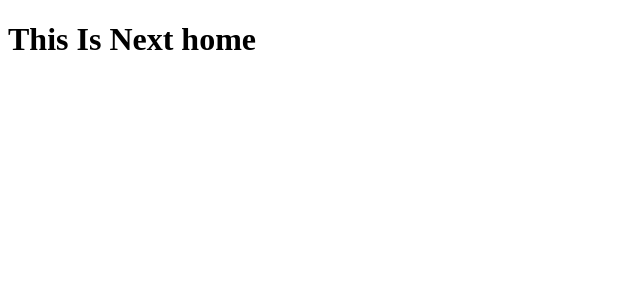
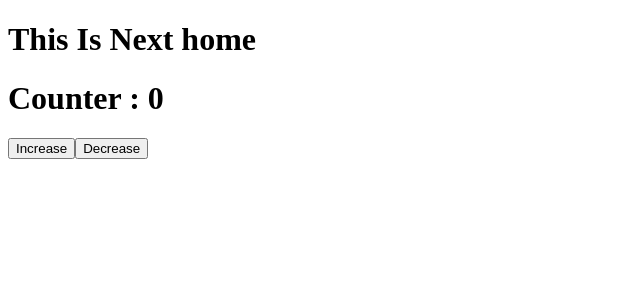
Before and after one commit to tisabbir/my-nextjs-app, a Next.js app: page / in a window 1280 px wide. Shown: the top 300 px of the page, without its empty margins (0-640 px from the left). Built offline with nearby package versions, Linux system fonts and the light colour scheme.

Commit message:
server component explored

```diff
--- a/src/app/page.js
+++ b/src/app/page.js
@@ -1,9 +1,10 @@
-import React from 'react';
+import Counter from "@/components/Counter/Counter";
 
 const HomePage = () => {
   return (
     <div>
       <h1>This Is Next home </h1>
+      <Counter />
     </div>
   );
 };
--- /dev/null
+++ b/src/components/Counter/Counter.js
@@ -0,0 +1,18 @@
+'use client'
+
+import { useState } from "react";
+
+const Counter = () => {
+  const [counter, setCounter] = useState(0);
+  return (
+    <div>
+      <div>
+        <h1>Counter : {counter}</h1>
+        <button onClick={() => setCounter(counter + 1)}>Increase</button>
+        <button onClick={() => setCounter(counter - 1)}>Decrease</button>
+      </div>
+    </div>
+  );
+};
+
+export default Counter;
```
